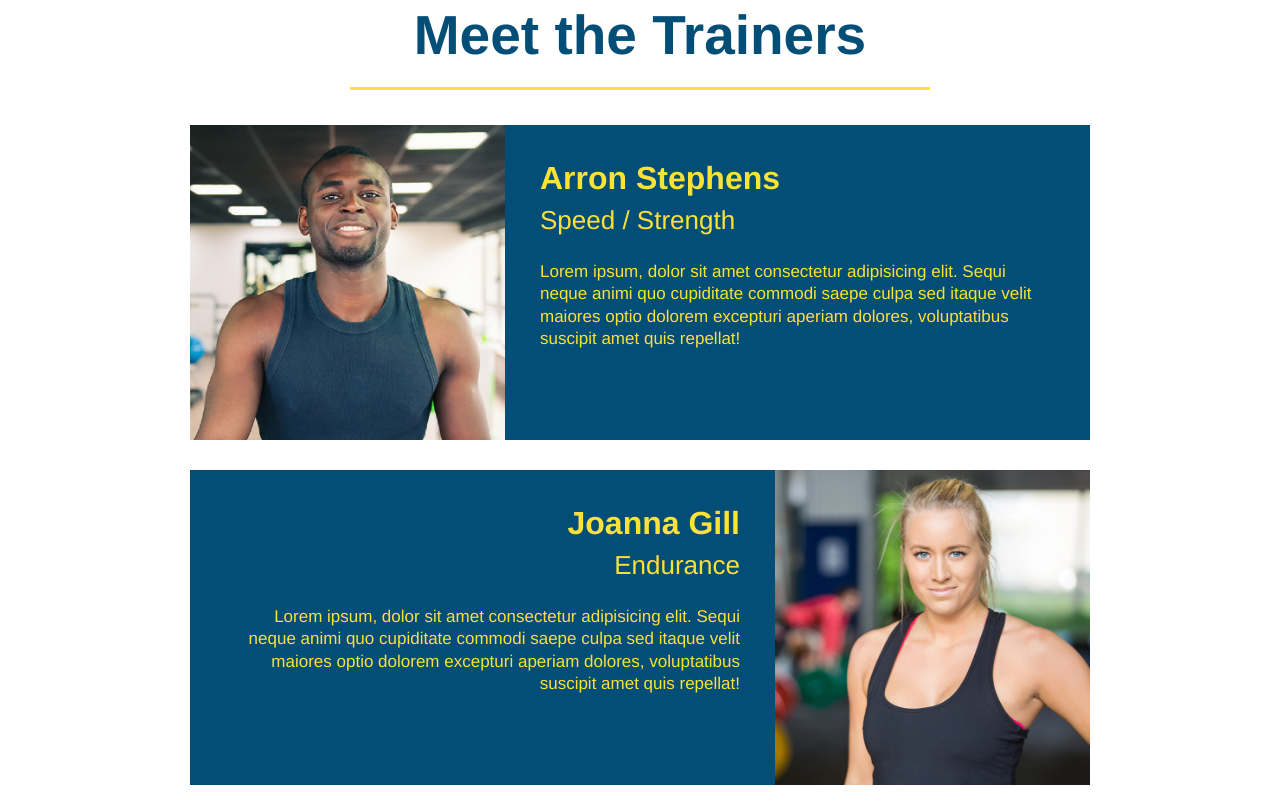
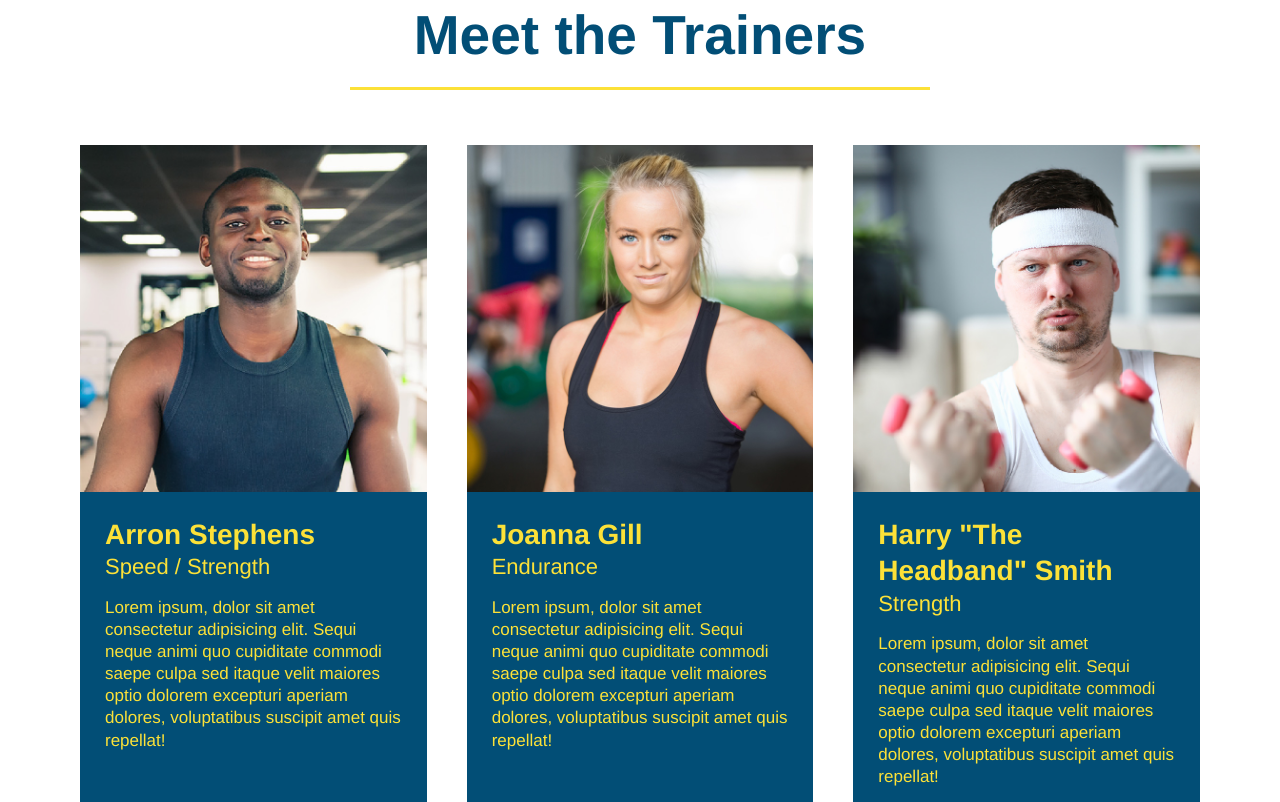
Before and after one commit to GrohTech/run-buddy, a plain HTML site: page index.html in a window 1280 px wide. Shown: the part 2298-3100 px from the top of the page. Drawn offline with Linux system fonts and the light colour scheme.

Commit message:
add flexbox to the trainers

```diff
--- a/assets/css/style.css
+++ b/assets/css/style.css
@@ -205,35 +205,35 @@ header nav ul li a {
 
 /* Meet The Trainers style start */
 .trainers {
+    width: 100%;
+    margin: 0 auto;
+    display: flex;
+    flex-wrap: wrap;
+    justify-content: space-around;
 }
 .trainer {
-    width: 900px;
-    margin: 0 auto 30px auto;
+    margin: 20px;
     background-color: #024e76;
     color: #fce138;
-    overflow: auto;
+    flex: 1;
 }
 .trainer img {
-    width: 35%;
-    float: left;
+    width: 100%;
 }
 .trainer-bio {
-    padding: 35px;
-    float: left;
-    width: 65%;
+    padding: 25px;
+    line-height: 1.3;
 }
 .trainer-bio h3 {
-    font-size: 32px;
-    margin-bottom: 8px;
+    font-size: 28px;
 }
 .trainer-bio h4 {
     font-weight: lighter;
-    font-size: 26px;
-    margin-bottom: 25px;
+    font-size: 22px;
+    margin-bottom: 15px;
 }
 .trainer-bio p {
     font-size: 17px;
-    line-height: 1.3;
 }
 /* Meet The Trainers style end */
 
--- a/index.html
+++ b/index.html
@@ -118,37 +118,39 @@
         </section>
 
     <!-- "meet the trainers" section -->
-        <section id="your-trainers" class="trainers">
+        <section id="your-trainers">
             <div class="flex-row">
                 <h2 class="section-title primary-border">Meet the Trainers</h2>
             </div>
     <!-- first trainer bio -->
+            <div class="trainers">
                 <article class="trainer">
                     <img src="./assets/images/trainer-1.jpg" alt="Arron Stephens in his workout clothes, ready to pump iron" />
-                <div class="trainer-bio text-left">
-                  <h3>Arron Stephens</h3>
-                  <h4>Speed / Strength</h4>
+                    <div class="trainer-bio">
+                        <h3 class="trainer-name">Arron Stephens</h3>
+                        <h4 class="trainer-role">Speed / Strength</h4>
                         <p>Lorem ipsum, dolor sit amet consectetur adipisicing elit. Sequi neque animi quo cupiditate commodi saepe culpa sed itaque velit maiores optio dolorem excepturi aperiam dolores, voluptatibus suscipit amet quis repellat!</p>
                     </div>
                 </article>
     <!-- second trainer bio -->
                 <article class="trainer">
-                <div class="trainer-bio text-right">
-                  <h3>Joanna Gill</h3>
-                  <h4>Endurance</h4>
+                    <img src="./assets/images/trainer-2.jpg" alt="Arron Stephens in his workout clothes, ready to pump iron" />
+                    <div class="trainer-bio">
+                        <h3 class="trainer-name">Joanna Gill</h3>
+                        <h4 class="trainer-role">Endurance</h4>
                         <p>Lorem ipsum, dolor sit amet consectetur adipisicing elit. Sequi neque animi quo cupiditate commodi saepe culpa sed itaque velit maiores optio dolorem excepturi aperiam dolores, voluptatibus suscipit amet quis repellat!</p>
                     </div>
-                <img src="./assets/images/trainer-2.jpg" alt="Arron Stephens in his workout clothes, ready to pump iron" />
                 </article>
      <!-- third trainer bio -->
                 <article class="trainer">
                     <img src="./assets/images/trainer-3.jpg" alt="Arron Stephens in his workout clothes, ready to pump iron" />
-                <div class="trainer-bio text-left">
-                  <h3>Harry "The Headband" Smith</h3>
-                  <h4>Strength</h4>
+                    <div class="trainer-bio">
+                        <h3 class="trainer-name">Harry "The Headband" Smith</h3>
+                        <h4 class="trainer-role">Strength</h4>
                         <p>Lorem ipsum, dolor sit amet consectetur adipisicing elit. Sequi neque animi quo cupiditate commodi saepe culpa sed itaque velit maiores optio dolorem excepturi aperiam dolores, voluptatibus suscipit amet quis repellat!</p>
                     </div>
                 </article>
+            </div>
         </section>
 
     <!-- "reach out" section -->
```
Lines whose indentation alone changed are shown as unchanged.
